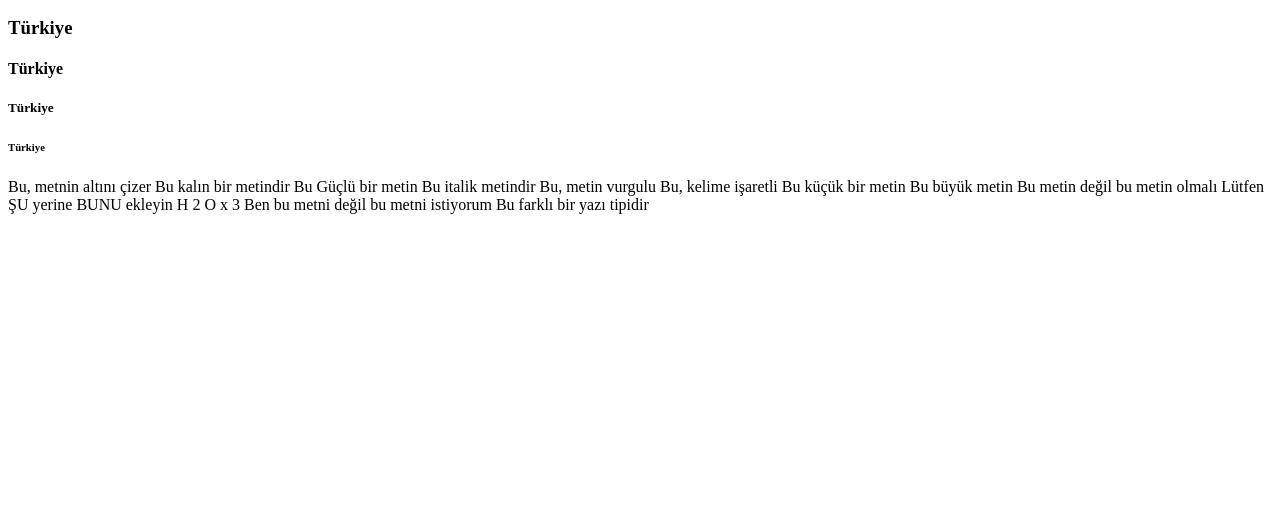
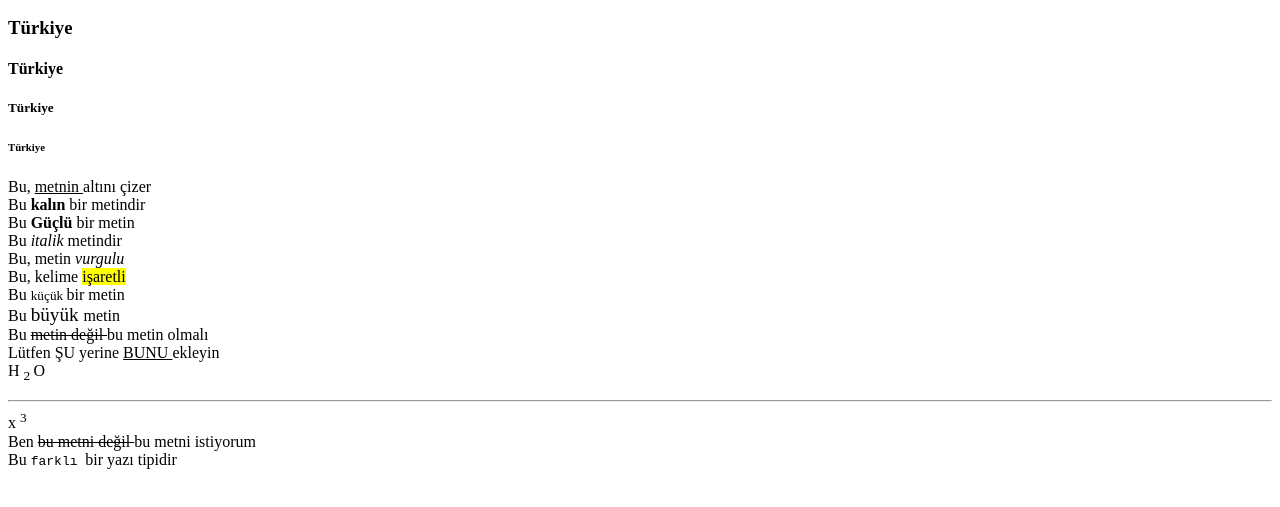
Before and after one commit to ibrahimdursun81/ibrahimdursun81.github.io, a plain HTML site: page index.html in a window 1280 px wide. Shown: the part 155-662 px from the top of the page. Drawn offline with Linux system fonts and the light colour scheme.

Commit message:
Update index.html

```diff
--- a/index.html
+++ b/index.html
@@ -7,21 +7,22 @@
 <h4>Türkiye</h4>
 <h5>Türkiye</h5>
 <h6>Türkiye</h6>
-  <p>
-Bu, metnin altını çizer
-Bu kalın bir metindir
-Bu Güçlü bir metin
-Bu italik metindir
-Bu, metin vurgulu
-Bu, kelime işaretli
-Bu küçük bir metin
-Bu büyük metin
-Bu metin değil bu metin olmalı
-Lütfen ŞU yerine BUNU ekleyin
-H 2 O
-x 3
-Ben bu metni değil bu metni istiyorum
-Bu farklı bir yazı tipidir
+<p>
+Bu, <u> metnin </u> altını çizer <br/>
+Bu <b> kalın </b> bir metindir <br/>
+Bu <strong> Güçlü </strong> bir metin <br/>
+Bu <i> italik </i> metindir <br/>
+Bu, metin <em> vurgulu </em> <br/>
+Bu, kelime <mark> işaretli </mark> <br/>
+Bu <small> küçük </small> bir metin <br/>
+Bu <big> büyük </big> metin <br/>
+Bu <del> metin değil </del> bu metin olmalı <br/>
+Lütfen ŞU yerine <ins> BUNU </ins> ekleyin <br/>
+H <sub> 2 </sub> O <br/>
+<hr/>
+x <sup> 3 </sup> <br/>
+Ben <strike> bu metni değil </strike> bu metni istiyorum <br/>
+Bu <tt> farklı </tt> bir yazı tipidir
 </p>
   </body>
 </html>
```
